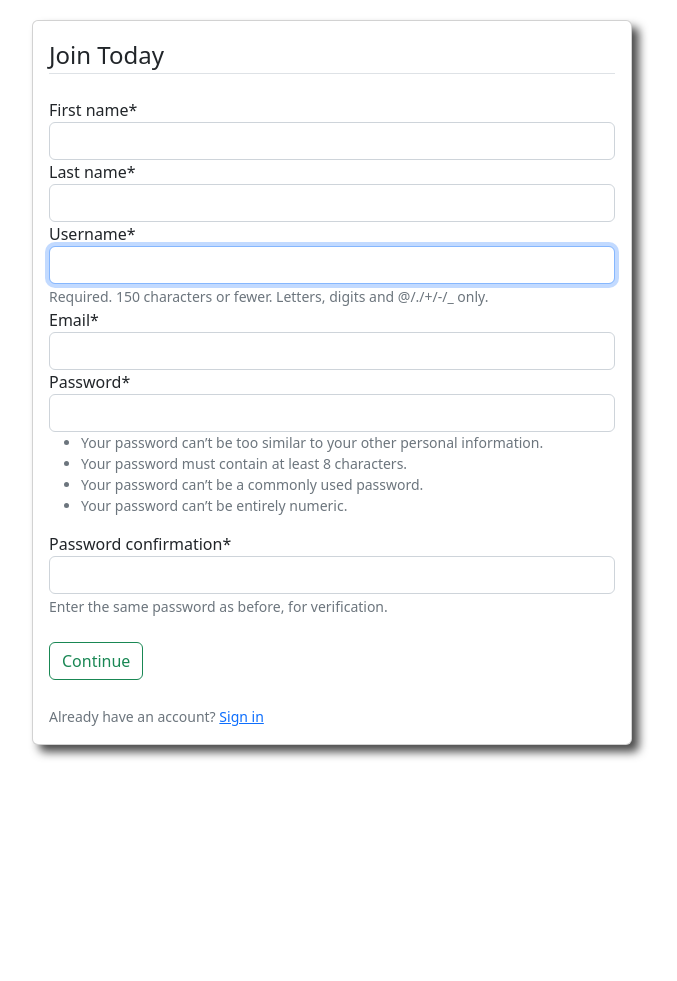
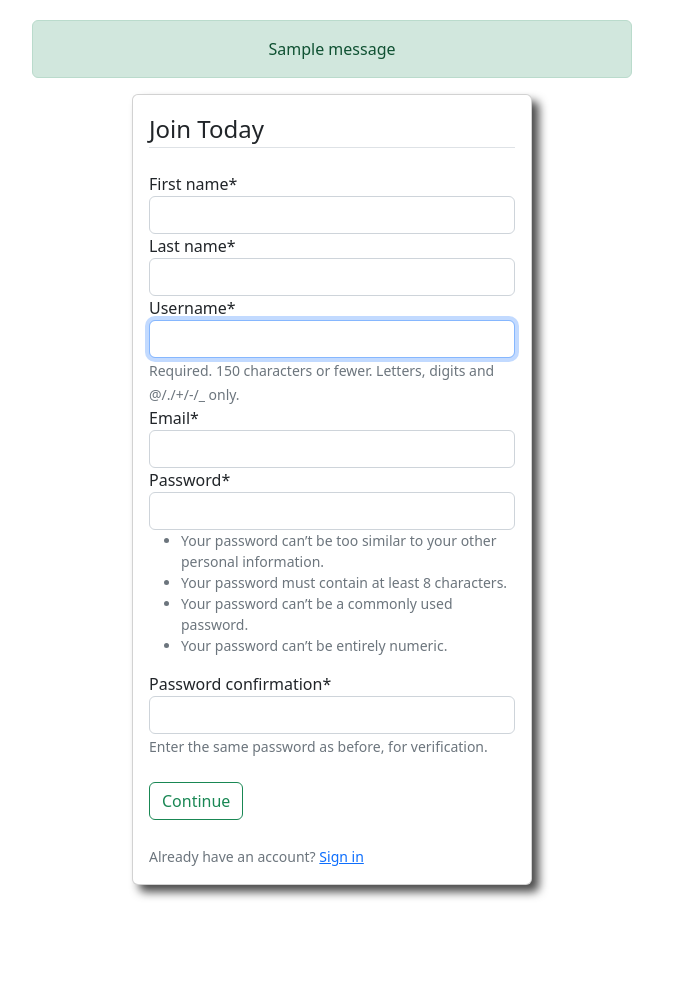
Before and after one commit to JackPadalino/ExApp, a Django app: page /register/ in a window 1280 px wide. Shown: the part 56-1037 px from the top of the page, without its empty margins (308-985 px from the left). Before the commit the page ends 815 px from the top, so only its background shows below. Run offline with Django 4.2, Linux system fonts and the light colour scheme; one stand-in notice (Sample message) is shown; some libraries are stand-ins or nearby versions.

Commit message:
Used flexbox to center message divs

```diff
--- a/users/templates/users/register.html
+++ b/users/templates/users/register.html
@@ -1,8 +1,17 @@
 {% extends 'main/base.html' %}
 {% load crispy_forms_tags %}
 {% block content %}
+<div class='container message-container'>
+    {% if messages %}
+    {% for message in messages %}
+    <div class='alert alert-{{ message.tags }} alert-messages'>
+        {{ message }}
+    </div>
+    {% endfor %}
+    {% endif %}
+</div>
 <div class='container'>
-    <div class="card project-card" style="width: 600px;">
+    <div class="card project-card" style="width: 400px;">
         <div class="card-body project-card-body">
             <form method='POST'>
                 <fieldset class='form-group'>
```
Also changed, not shown: users/templates/users/login.html (+9 -0 lines).
